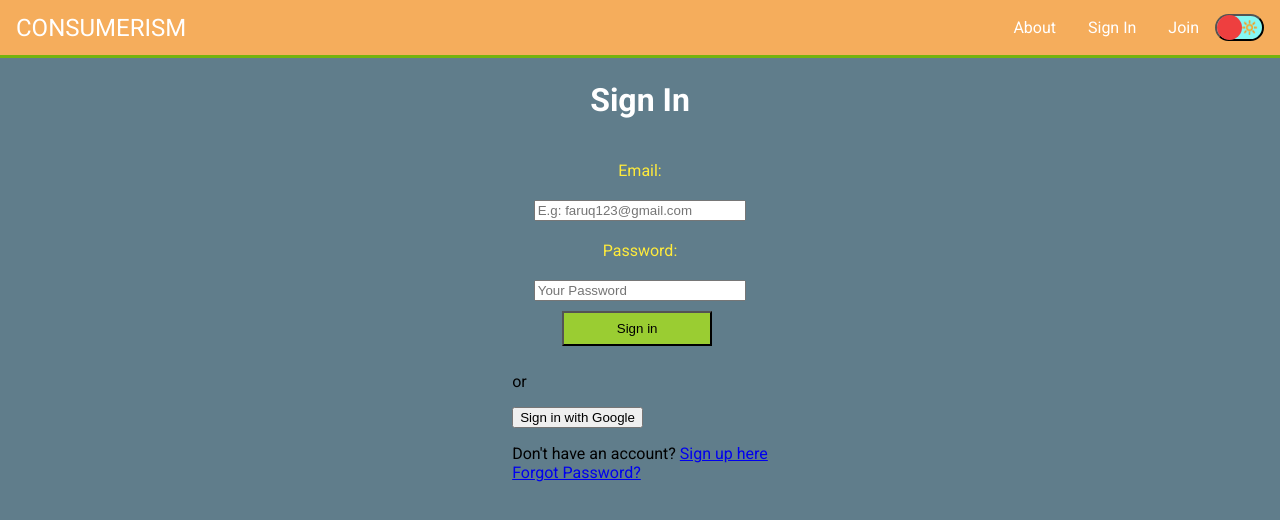
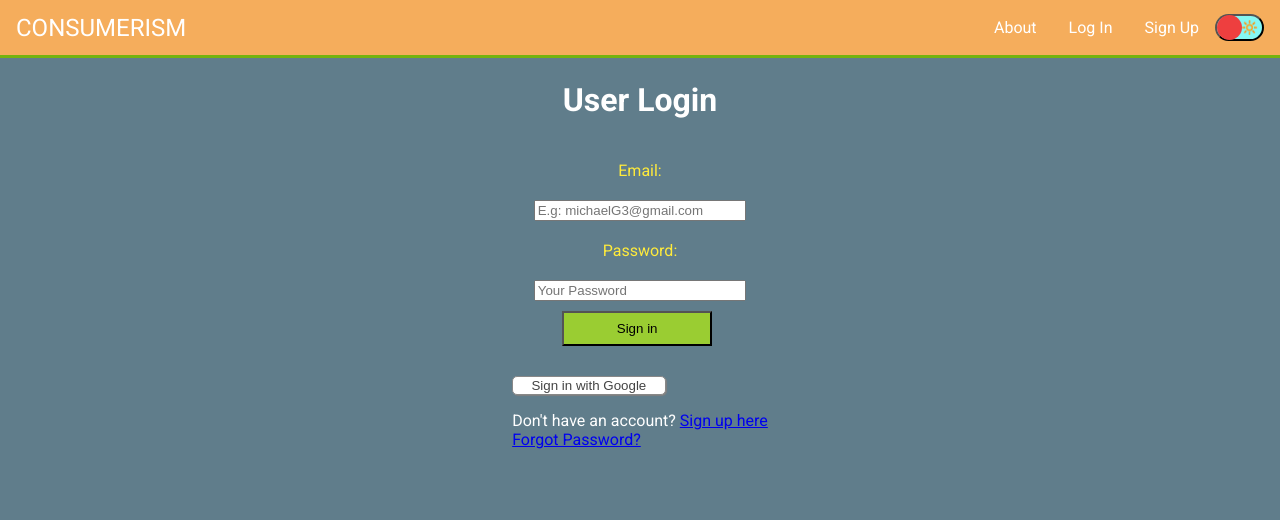
Before and after one commit to GN101/consumerism_app, a React (Create React App) app: page /login in a window 1280 px wide. Shown: the top 520 px of the page. Built offline with nearby package versions, Linux system fonts and the light colour scheme.

Commit message:
ADD[#15] added functionality

```diff
--- a/src/components/Navbar/Navbar.js
+++ b/src/components/Navbar/Navbar.js
@@ -40,10 +40,10 @@ const Navbar = () => {
                 <Link to="/">About</Link>
               </li>
               <li>
-                <Link to="/login">Sign In</Link>
+                <Link to="/login">Log In</Link>
               </li>
               <li>
-                <Link to="/signUp">Join</Link>
+                <Link to="/signUp">Sign Up</Link>
               </li>
             </ul>
           </div>
--- a/src/components/Navbar/SideNavbar/SideNavbar.js
+++ b/src/components/Navbar/SideNavbar/SideNavbar.js
@@ -16,12 +16,12 @@ const SideNavbar = ({ toggleNav }) => {
           </li>
           <li>
             <Link onClick={toggleNav} to="/login">
-              Sign In
+              Log In
             </Link>
           </li>
           <li>
             <Link onClick={toggleNav} to="/signUp">
-              Join
+              Sign Up
             </Link>
           </li>
         </ul>
--- a/src/components/UserLogin/UserLogin.js
+++ b/src/components/UserLogin/UserLogin.js
@@ -1,7 +1,8 @@
 import React, { useState } from 'react';
 import styles from './UserLogin.module.css';
 import { Link } from 'react-router-dom';
-// import firebase from 'firebase';
+import { signInWithGoogle } from '../../firebase/firebase';
+import firebase from 'firebase';
 
 const UserLogin = () => {
   const [email, setEmail] = useState('');
@@ -23,7 +24,7 @@ const UserLogin = () => {
 
   return (
     <div className={styles.Container}>
-      <h1 className={styles.Header}>Sign In</h1>
+      <h1 className={styles.Header}>User Login</h1>
       <div>
         {error !== null && <div>{error}</div>}
         <form>
@@ -33,7 +34,7 @@ const UserLogin = () => {
             type="email"
             name="userEmail"
             value={email}
-            placeholder="E.g: faruq123@gmail.com"
+            placeholder="E.g: michaelG3@gmail.com"
             id="userEmail"
             onChange={(event) => onChangeHandler(event)}
           />
@@ -56,9 +57,11 @@ const UserLogin = () => {
             Sign in
           </button>
         </form>
-        <p>or</p>
-        <button>Sign in with Google</button>
-        <p>
+        <br />
+        <button className={styles.GooogleButton} onClick={signInWithGoogle}>
+          Sign in with Google
+        </button>
+        <p className={styles.Text}>
           Don't have an account? <Link to="signUp">Sign up here</Link>
           <br />
           <Link to="passwordReset">Forgot Password?</Link>
--- a/src/components/UserLogin/UserLogin.module.css
+++ b/src/components/UserLogin/UserLogin.module.css
@@ -34,3 +34,17 @@
   min-width: 150px;
   max-width: 200px;
 }
+
+.GooogleButton {
+  cursor: pointer;
+  background: white;
+  color: #444;
+  width: 60%;
+  border-radius: 5px;
+  border: thin solid #888;
+  box-shadow: 1px 1px 1px grey;
+}
+
+.Text {
+  color: white;
+}
--- a/src/firebase/firebase.js
+++ b/src/firebase/firebase.js
@@ -1,4 +1,7 @@
-import * as firebase from 'firebase';
+// import * as firebase from 'firebase';
+import firebase from 'firebase/app';
+import 'firebase/auth';
+import 'firebase/firestore';
 
 const firebaseConfig = {
   apiKey: 'AIzaSyAmJjPkL6wSR3HB5Z1LDFyuU1YJ1Wq3F54',
@@ -16,6 +19,7 @@ firebase.initializeApp(firebaseConfig);
 export const auth = firebase.auth();
 export const firestore = firebase.firestore();
 
-// const googleAuthProvider = new firebase.auth.GoogleAuthProvider();
-
-// export { googleAuthProvider };
+const googleAuthProvider = new firebase.auth.GoogleAuthProvider();
+export const signInWithGoogle = () => {
+  auth.signInWithPopup(googleAuthProvider);
+};
```
